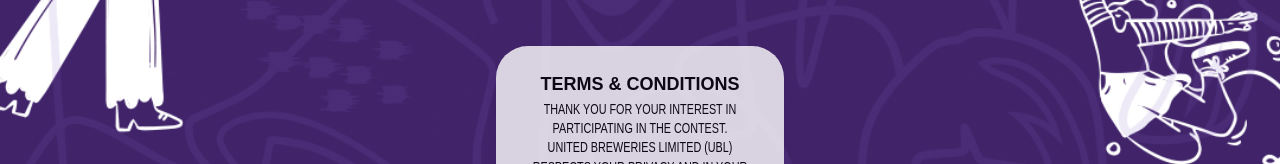
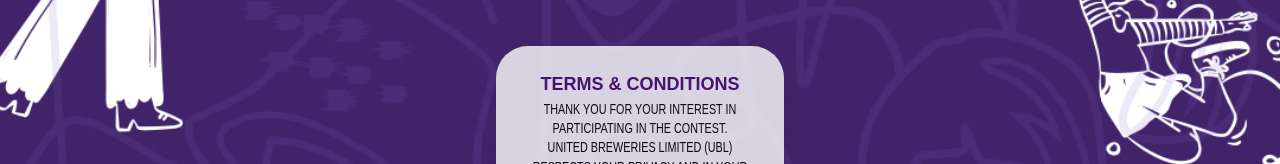
Before and after one commit to hazecodez/Queenfisher, a React (Vite) app: page / in a window 1280 px wide. Shown: the part 199-363 px from the top of the page. Built offline with nearby package versions, Linux system fonts and the light colour scheme; a web font is replaced by a local one.

Commit message:
font color changed - terms

```diff
--- a/src/pages/terms.jsx
+++ b/src/pages/terms.jsx
@@ -23,7 +23,7 @@
     <div className="bg-white mt-10 flex flex-col justify-start h-auto max-h-[350px] overflow-y-auto opacity-80 p-6 rounded-4xl shadow-lg w-72 text-center scrollbar-hide">
       <div className="flex flex-col uppercase pb-6">
         {/* Title is now visible */}
-        <h2 className="text-lg font-bold pb-4">Terms & Conditions</h2>
+        <h2 className="text-lg font-bold pb-4 text-[#461072]">Terms & Conditions</h2>
         <p className="pb-8 text-xs">
           Thank you for your interest in participating in the contest. United
           Breweries Limited (UBL) respects your privacy and in your interest
```
